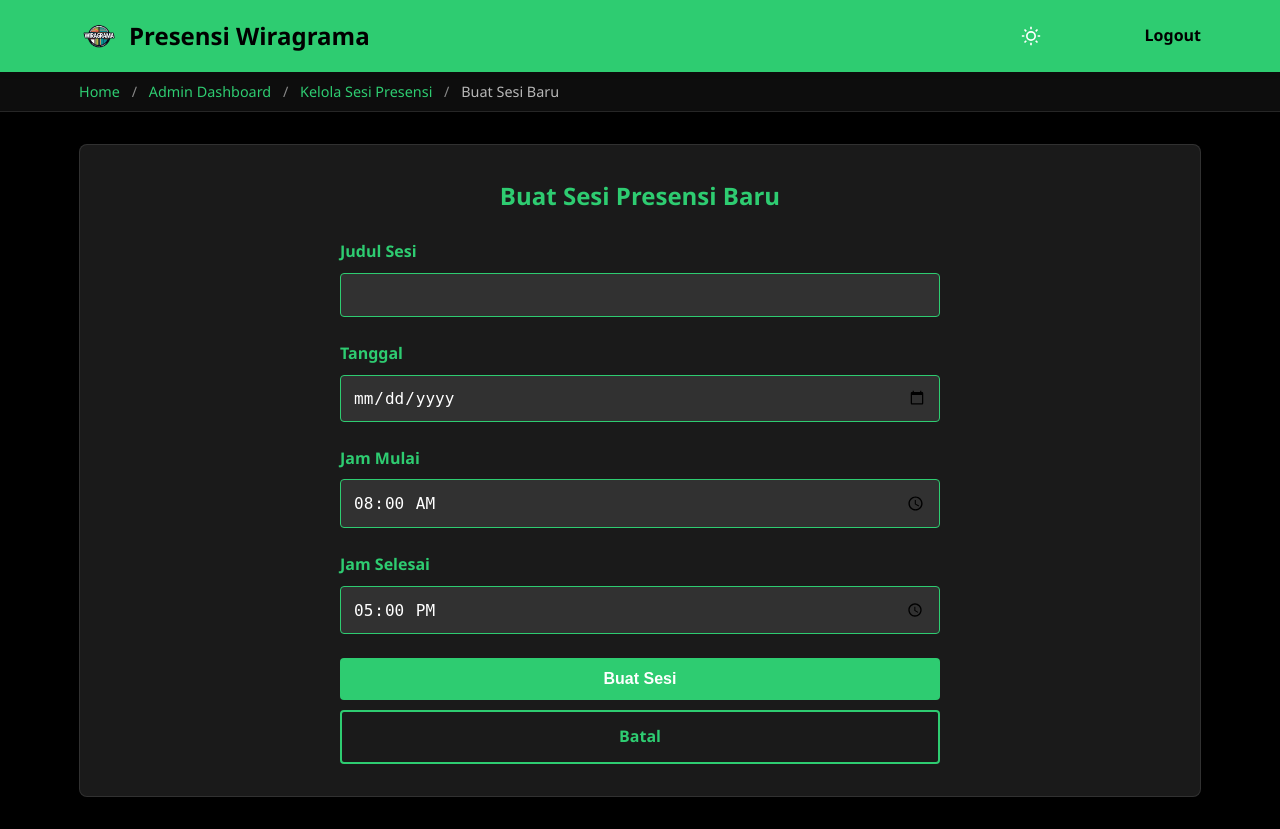
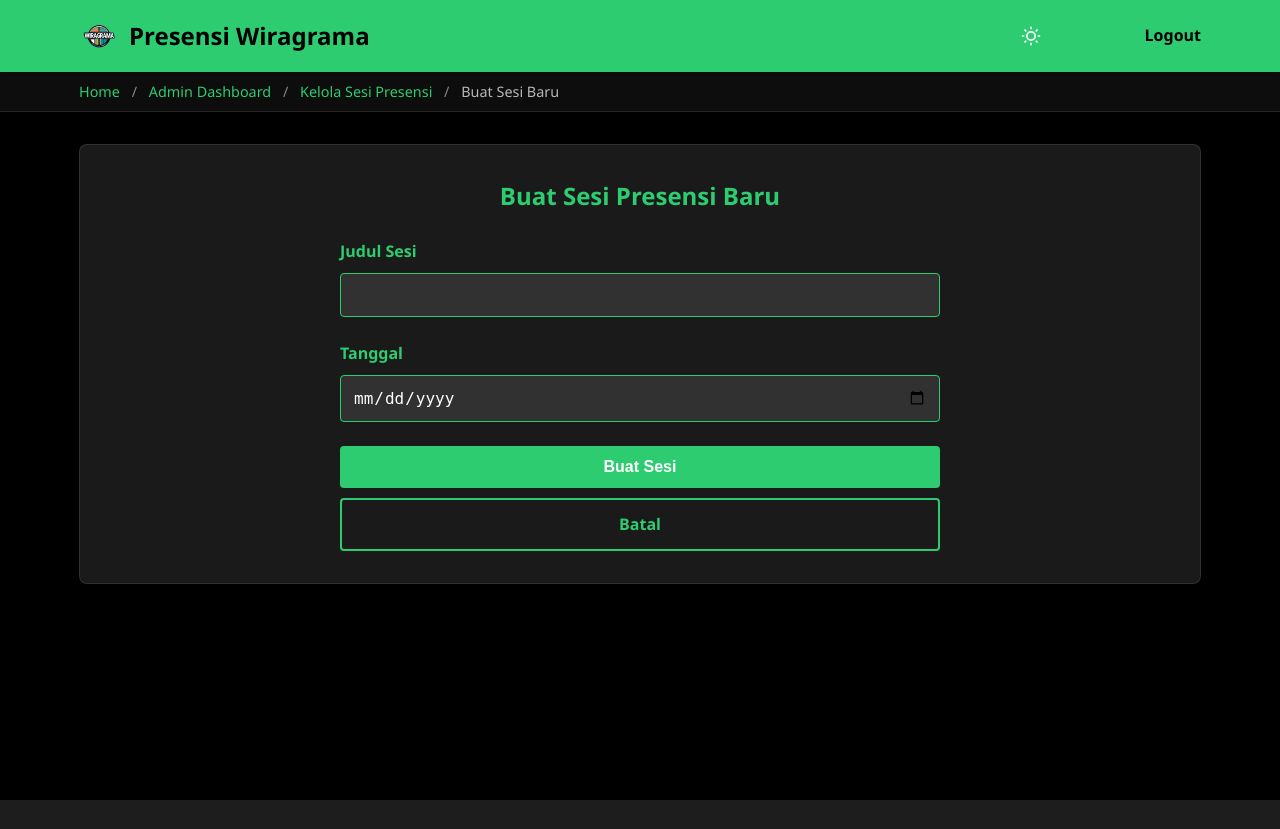
Before and after one commit to PrenjakAlangAlang/Presensi-Wiragrama, a Flask app: page /admin/sesi/new in a window 1280 px wide. After the commit the page ends 800 px from the top, so only its background shows below. Run offline with Flask 2, Linux system fonts and the light colour scheme; the visitor is signed in with stand-in values (Sample User, id 1); data that the repository does not hold is empty.

Commit message:
refactor: remove time fields from session creation and attendance logic

```diff
--- a/app.py
+++ b/app.py
@@ -316,17 +316,16 @@ def create_sesi():
     if request.method == 'POST':
         judul = request.form.get('judul')
         tanggal = request.form.get('tanggal')
-        jam_mulai = request.form.get('jam_mulai')
-        jam_selesai = request.form.get('jam_selesai')
+        # Hapus jam_mulai dan jam_selesai
 
         conn = get_connection()
         cursor = conn.cursor()
 
         try:
             cursor.execute("""
-                INSERT INTO presensi_sesi (judul, tanggal, jam_mulai, jam_selesai, created_by)
-                VALUES (%s, %s, %s, %s, %s)
-            """, (judul, tanggal, jam_mulai, jam_selesai, current_user.id))
+                INSERT INTO presensi_sesi (judul, tanggal, created_by)
+                VALUES (%s, %s, %s)
+            """, (judul, tanggal, current_user.id))
 
             conn.commit()
             flash('Sesi presensi berhasil dibuat', 'success')
@@ -481,12 +480,11 @@ def anggota_dashboard():
 
     # Initialize variables
     sudah_masuk = False
-    sudah_pulang = False
     active_session_kas_status = None
 
     # If there's an active session, check if user already attended
     if active_session:
-        # Check masuk status
+        # Check attendance status
         cursor.execute("""
             SELECT COUNT(*) as total FROM presensi
             WHERE user_id = %s
@@ -494,15 +492,6 @@ def anggota_dashboard():
             AND status = 'masuk'
         """, (current_user.id, active_session['id']))
         sudah_masuk = cursor.fetchone()['total'] > 0
-
-        # Check pulang status
-        cursor.execute("""
-            SELECT COUNT(*) as total FROM presensi
-            WHERE user_id = %s
-            AND sesi_id = %s
-            AND status = 'pulang'
-        """, (current_user.id, active_session['id']))
-        sudah_pulang = cursor.fetchone()['total'] > 0
 
         # Get kas status for active session
         cursor.execute("""
@@ -557,7 +546,6 @@ def anggota_dashboard():
     return render_template('anggota/dashboard.html',
                          active_session=active_session,
                          sudah_masuk=sudah_masuk,
-                         sudah_pulang=sudah_pulang,
                          active_session_kas_status=active_session_kas_status,
                          riwayat_presensi=riwayat_presensi,
                          total_kas_paid=total_kas_paid,
@@ -685,7 +673,7 @@ def presensi():
 
     status = request.form.get('status')
 
-    if status not in ['masuk', 'pulang']:
+    if status != 'masuk':
         flash('Status tidak valid', 'danger')
         return redirect(url_for('anggota_dashboard'))
 
@@ -695,7 +683,7 @@ def presensi():
     try:
         # Check for active session
         cursor.execute("""
-            SELECT id, jam_mulai, jam_selesai FROM presensi_sesi
+            SELECT id FROM presensi_sesi
             WHERE status = 'active' AND tanggal = CURDATE()
             ORDER BY created_at DESC LIMIT 1
         """)
@@ -707,33 +695,16 @@ def presensi():
 
         sesi_id = active_session['id']
 
-        # Check if the current time is within the allowed range for "masuk" status
-        from datetime import datetime
-        current_time = datetime.now().time()
+        # Hapus validasi waktu presensi (jam_mulai dan jam_selesai)
 
-        if status == 'masuk' and (current_time < active_session['jam_mulai'] or current_time > active_session['jam_selesai']):
-            flash(f'Presensi masuk hanya diperbolehkan antara {active_session["jam_mulai"]} dan {active_session["jam_selesai"]}', 'danger')
-            return redirect(url_for('anggota_dashboard'))
-
-        # Check if user has already checked in before allowing checkout
-        if status == 'pulang':
-            cursor.execute("""
-                SELECT COUNT(*) as total FROM presensi
-                WHERE user_id = %s AND sesi_id = %s AND status = 'masuk'
-            """, (current_user.id, sesi_id))
-
-            if cursor.fetchone()['total'] == 0:
-                flash('Anda belum melakukan presensi masuk', 'danger')
-                return redirect(url_for('anggota_dashboard'))
-
-        # Check if already done presensi with same status for this session
+        # Check if already done presensi for this session
         cursor.execute("""
             SELECT COUNT(*) as total FROM presensi
-            WHERE user_id = %s AND sesi_id = %s AND status = %s
-        """, (current_user.id, sesi_id, status))
+            WHERE user_id = %s AND sesi_id = %s
+        """, (current_user.id, sesi_id))
 
         if cursor.fetchone()['total'] > 0:
-            flash(f'Anda sudah presensi {status} untuk sesi ini', 'warning')
+            flash('Anda sudah presensi untuk sesi ini', 'warning')
             return redirect(url_for('anggota_dashboard'))
 
         # Add new presensi with session ID
@@ -743,7 +714,7 @@ def presensi():
         """, (current_user.id, status, sesi_id))
         conn.commit()
 
-        flash(f'Presensi {status} berhasil dicatat', 'success')
+        flash('Presensi berhasil dicatat', 'success')
     except Exception as e:
         conn.rollback()
         flash(f'Error: {str(e)}', 'danger')
--- a/templates/admin/create_sesi.html
+++ b/templates/admin/create_sesi.html
@@ -25,14 +25,6 @@
                 <label for="tanggal">Tanggal</label>
                 <input type="date" id="tanggal" name="tanggal" required>
             </div>
-            <div class="form-group">
-                <label for="jam_mulai">Jam Mulai</label>
-                <input type="time" id="jam_mulai" name="jam_mulai" required value="08:00">
-            </div>
-            <div class="form-group">
-                <label for="jam_selesai">Jam Selesai</label>
-                <input type="time" id="jam_selesai" name="jam_selesai" required value="17:00">
-            </div>
             <div style="text-align: center;">
                 <button type="submit" class="btn btn-primary" style="width: 100%;">Buat Sesi</button>
                 <a href="{{ url_for('manage_sesi') }}" class="btn btn-secondary" style="width: 100%; margin-top: 10px;">Batal</a>
--- a/templates/admin/manage_sesi.html
+++ b/templates/admin/manage_sesi.html
@@ -24,8 +24,6 @@
                     <tr>
                         <th>Judul</th>
                         <th>Tanggal</th>
-                        <th>Jam Mulai</th>
-                        <th>Jam Selesai</th>
                         <th>Status</th>
                         <th>Dibuat Oleh</th>
                         <th>Total Presensi</th>
@@ -38,8 +36,6 @@
                         <tr>
                             <td>{{ sesi.judul }}</td>
                             <td>{{ sesi.tanggal }}</td>
-                            <td>{{ sesi.jam_mulai }}</td>
-                            <td>{{ sesi.jam_selesai }}</td>
                             <td>
                                 {% if sesi.status == 'active' %}
                                     <span style="color: var(--primary-color); font-weight: bold;">Aktif</span>
--- a/templates/admin/sesi_detail.html
+++ b/templates/admin/sesi_detail.html
@@ -46,9 +46,6 @@
                 </label>
                 <label style="display: flex; align-items: center; cursor: pointer;">
                     <input type="radio" name="status-filter" value="masuk" style="margin-right: 0.5rem;"> Masuk
-                </label>
-                <label style="display: flex; align-items: center; cursor: pointer;">
-                    <input type="radio" name="status-filter" value="pulang" style="margin-right: 0.5rem;"> Pulang
                 </label>
                 <label style="display: flex; align-items: center; cursor: pointer;">
                     <input type="radio" name="status-filter" value="tidak hadir" style="margin-right: 0.5rem;"> Tidak Hadir
```
Also changed, not shown: templates/anggota/dashboard.html (+4 -15 lines).
